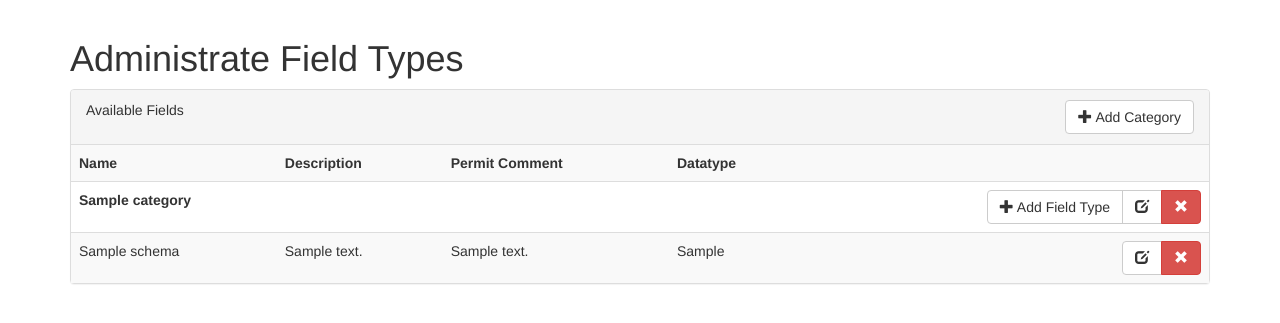
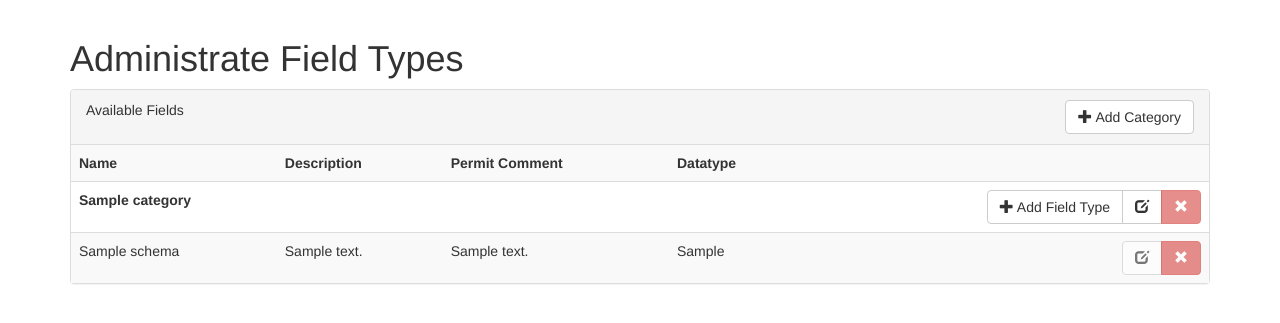
Before and after one commit to fabianfreyer/Studienfuehrer, a Python web app: template app/templates/admin/schema.html in a window 1280 px wide. Shown: the part 51-374 px from the top of the page. Run offline with Jinja, Linux system fonts and the light colour scheme; the template is opened without the code that fills it: most values are stand-ins (such as "Sample title", 1, 10 or a date in 2020); some libraries are stand-ins or nearby versions.

Commit message:
Disable edit and delete buttons when protected

```diff
--- a/app/templates/admin/schema.html
+++ b/app/templates/admin/schema.html
@@ -9,8 +9,8 @@
     <td>{{ schema.data_type }}</td>
     <td>
       <div class="btn-group pull-right" role="group" aria-hidden="true">
-        {{buttons.edit(url_for('field_storage.schema_edit', schema_id=schema.id))}}
-        {{buttons.remove(url_for('field_storage.schema_delete', schema_id=schema.id))}}
+        {{buttons.edit(url_for('field_storage.schema_edit', schema_id=schema.id), disabled=(not schema.can_edit))}}
+        {{buttons.remove(url_for('field_storage.schema_delete', schema_id=schema.id), disabled=(not schema.can_delete))}}
       </div>
     </td>
   </tr>
@@ -42,7 +42,7 @@
         <div class="btn-group pull-right">
           {{ buttons.add(url_for('field_storage.schema_add', category_id=category.id), text=_("Add Field Type")) }}
           {{ buttons.edit(url_for('field_storage.category_edit', category_id=category.id)) }}
-          {{ buttons.remove(url_for('field_storage.category_delete', category_id=category.id)) }}
+          {{ buttons.remove(url_for('field_storage.category_delete', category_id=category.id), disabled=(not category.can_delete)) }}
         </div>
       </td>
     </tr>
--- a/app/templates/buttons.html
+++ b/app/templates/buttons.html
@@ -1,5 +1,5 @@
-{% macro link(href, icon='', text='', color='default', class_='') %}
-<a href="{{href}}" class="btn btn-{{color}} {{class_}}">
+{% macro link(href, icon='', text='', color='default', class_='', disabled=False) %}
+<a href="{{href}}" class="btn btn-{{color}} {{class_}}{% if disabled %} disabled{% endif %}">
   {% if icon !='' %}
     <span class="glyphicon glyphicon-{{icon}}" aria-hidden="true"></span>
   {% endif %}
@@ -7,14 +7,14 @@
 </a>
 {% endmacro %}
 
-{% macro remove(href, text='') %}
-  {{ link(href, icon='remove', text=text, color='danger', class_='confirm') }}
+{% macro remove(href, text='', disabled=False) %}
+  {{ link(href, icon='remove', text=text, color='danger', class_='confirm', disabled=disabled) }}
 {% endmacro %}
 
-{% macro add(href, text='') %}
-  {{ link(href, icon='plus', text=text) }}
+{% macro add(href, text='', disabled=False) %}
+  {{ link(href, icon='plus', text=text, disabled=disabled) }}
 {% endmacro %}
 
-{% macro edit(href, text='') %}
-  {{ link(href, icon='edit', text=text) }}
+{% macro edit(href, text='', disabled=False) %}
+  {{ link(href, icon='edit', text=text, disabled=disabled) }}
 {% endmacro %}
--- a/app/templates/fields.html
+++ b/app/templates/fields.html
@@ -13,7 +13,7 @@ Create some helper functions to show fields
 {% endmacro %}
 
 {% macro remove_button(field) %}
-  {{ buttons.remove(url_for('field_storage.delete_field', field_id=field.id)) }}
+  {{ buttons.remove(url_for('field_storage.delete_field', field_id=field.id), disabled=(not field.can_delete)) }}
 {% endmacro %}
 
 {% macro field_outdated_warning(field, class_="pull-right") %}
```
Also changed, not shown: app/field_storage/models.py (+35 -0 lines), app/field_storage/views.py (+8 -6 lines), app/translations/de/LC_MESSAGES/messages.po.
